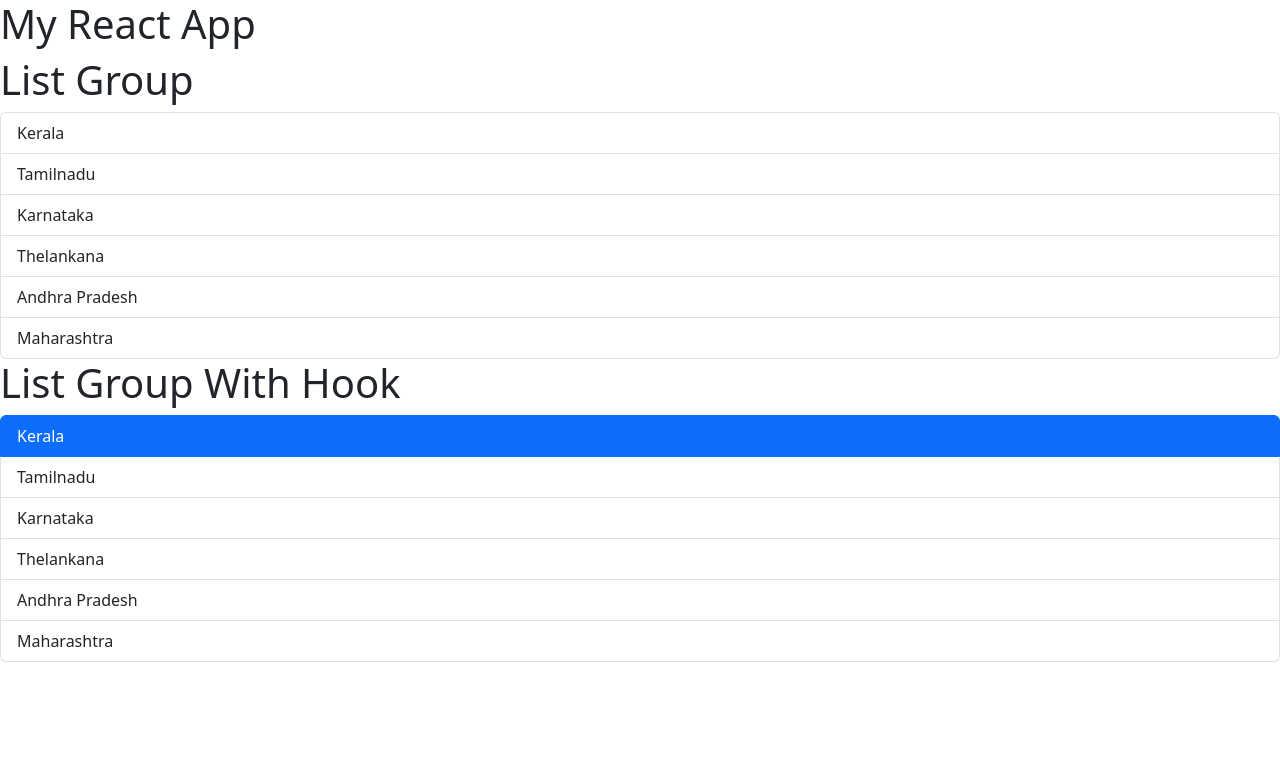
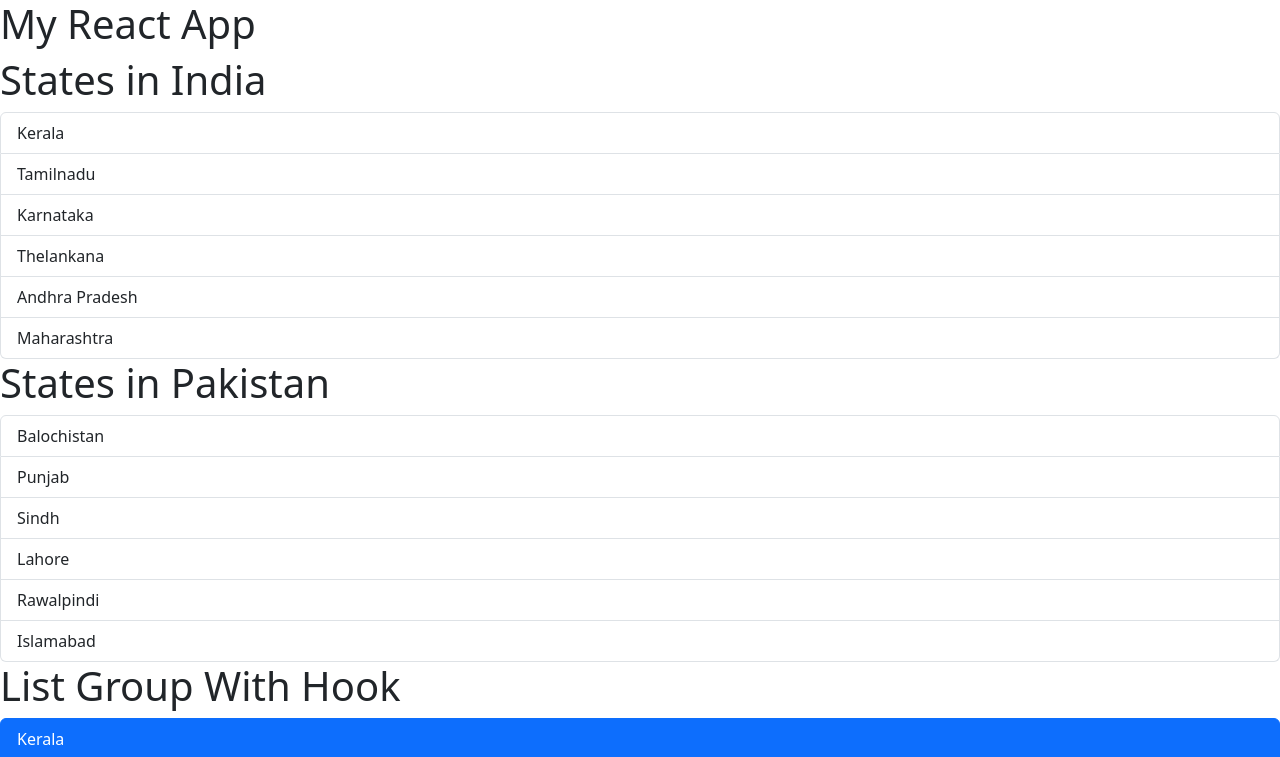
Before and after one commit to rdvarmaa/Master-React18-with-TypeScript, a React (Vite) app: page / in a window 1280 px wide. Shown: the top 757 px of the page. Built offline with nearby package versions, Linux system fonts and the light colour scheme.

Commit message:
The component accepts props for items and title.

```diff
--- a/src/App.tsx
+++ b/src/App.tsx
@@ -6,7 +6,30 @@ function App() {
     <div className="App">
       <h1>My React App</h1>
       {/* This is where the ListGroup component is rendered */}
-      <ListGroup />
+      <ListGroup
+        items={[
+          "Kerala",
+          "Tamilnadu",
+          "Karnataka",
+          "Thelankana",
+          "Andhra Pradesh",
+          "Maharashtra",
+        ]}
+        title="States in India"
+      />
+
+      <ListGroup
+        items={[
+          "Balochistan",
+          "Punjab",
+          "Sindh",
+          "Lahore",
+          "Rawalpindi",
+          "Islamabad",
+        ]}
+        title="States in Pakistan"
+      />
+
       <ListGroupWithHook />
       {/* This is where the Message component is rendered */}
     </div>
--- a/src/components/ListGroup.tsx
+++ b/src/components/ListGroup.tsx
@@ -1,25 +1,29 @@
 import type { MouseEvent } from "react";
 
-function ListGroup() {
-  let items = [
-    "Kerala",
-    "Tamilnadu",
-    "Karnataka",
-    "Thelankana",
-    "Andhra Pradesh",
-    "Maharashtra",
+interface ListGroupProps {
+  // Define any props that ListGroup might need
+  items?: string[]; // Optional prop to pass items
+  title?: string; // Optional prop for title
+}
+
+function ListGroup(props: ListGroupProps) {
+  const items = props.items || [
+    "An item",
+    "A second item",
+    "A third item",
+    "A fourth item",
+    "And a fifth one",
   ];
+  const title = props.title || "List Group"; // Default title if not provided
 
   const handleClick = (event: MouseEvent) => {
     console.log(event);
   };
 
-  //items = []; // This line clears the items array, making it empty
-  // This is an array of items that will be displayed in the list group
   return (
     // Fragment syntax is used to return multiple elements without adding extra nodes to the DOM
     <>
-      <h1>List Group</h1>
+      <h1>{title}</h1>
 
       {items.length === 0 && (
         <div className="alert alert-warning">No items found</div>
@@ -52,3 +56,4 @@ export default ListGroup;
 // The component also includes a conditional rendering statement that displays a warning message if the items array is empty.
 // The handleClick function is defined to log the event when a list item is clicked, but it does not perform any other actions.
 // The component is exported as the default export of the module, allowing it to be imported and used in other parts of the application.
+// The component accepts props for items and title, with default values if not provided.
```
